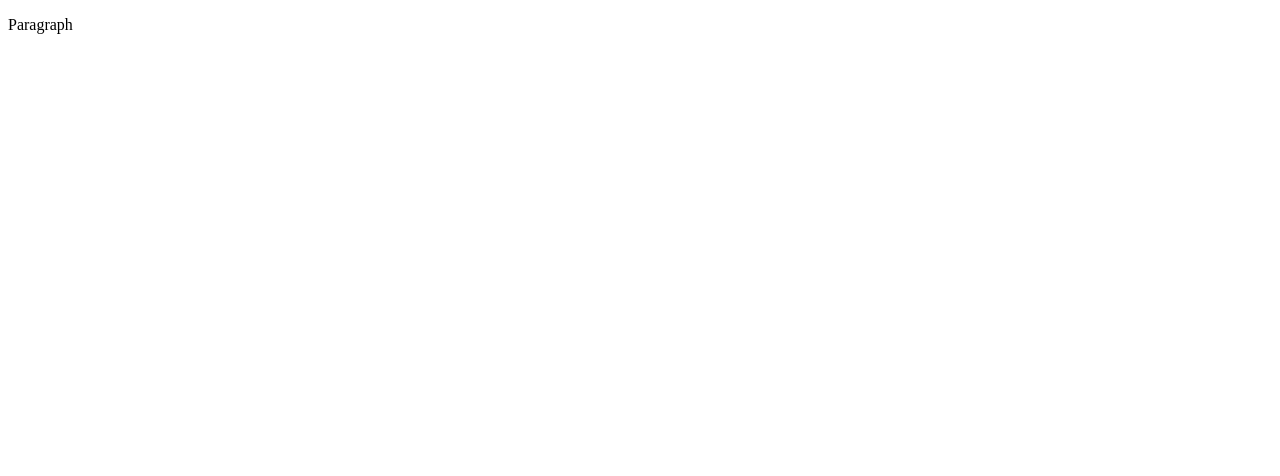
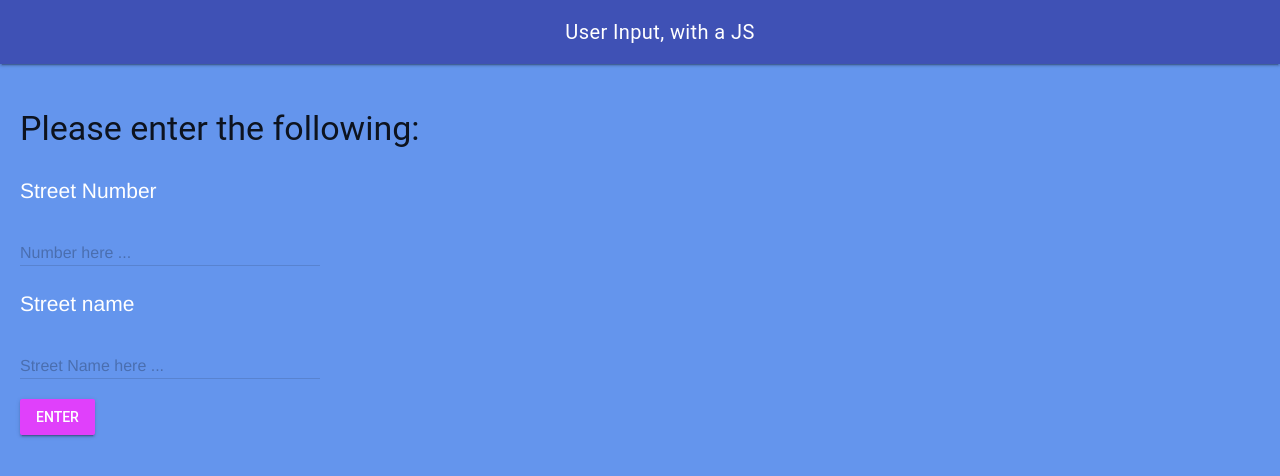
Before and after one commit to MTHS-ICS2O-2-2022/ICSO-Unit-2-03-Fares-Abdelkader, a plain HTML site: page index.html in a window 1280 px wide. Drawn offline with nearby package versions, Linux system fonts and the light colour scheme.

Commit message:
Index.html

```diff
--- a/css/style.css
+++ b/css/style.css
@@ -1,4 +1,33 @@
-/* Created by: Mr. Coxall
+/* Created by: Fares.Abdelkader
 * Created on: Sep 2020
 * This file contains the CSS for index.html
 */
+
+.mdl-layout__header-row {
+  align-items: center;
+  justify-content: center;
+}
+
+.mdl-layout__content {
+  padding-left: 15pt;
+  padding-right: 15pt;
+  padding-top: 15pt;
+}
+
+/* Due to error in MDL : https://github.com/google/material-design-lite/issues/5281
+*/
+.mdl-ripple {
+  background: #000;
+  opacity: 0.001;
+}
+
+body {
+  background-color: cornflowerblue;
+}
+
+p {
+  color: white;
+  font-family: Helvetica, Arial, sans-serif;
+  font-size: 1.5rem;
+  padding-top: 5pt;
+}
--- a/index.html
+++ b/index.html
@@ -1,9 +1,60 @@
 <!DOCTYPE html>
 <html>
-  <head>
-    <title>Title</title>
-  </head>
-  <body>
-    <p>Paragraph</p>
-  </body>
+<head>
+  <meta charset="utf-8" />
+  <meta name="description" content="User Input, with JavaScript" />
+  <meta name="keywords" content="mths, ics2o" />
+  <meta name="author" content="Fares Abdelkader" />
+  <meta name="viewport" content="width=device-width, initial-scale=1.0" />
+  <link rel="apple-touch-icon" sizes="180x180" href="apple-touch-icon.png" />
+  <link rel="icon" type="image/png" sizes="32x32" href="favicon-32x32.png" />
+  <link rel="icon" type="image/png" sizes="16x16" href="favicon-16x16.png" />
+  <link rel="manifest" href="site.webmanifest" />
+  <link rel="stylesheet" href="https://fonts.googleapis.com/icon?family=Material+Icons" />
+  <link rel="stylesheet" href="https://code.getmdl.io/1.3.0/material.indigo-purple.min.css" />
+  <link rel="stylesheet" href="./css/style.css">
+  <title>User Input, with a JS</title>
+</head>
+<body>
+  <script defer src="https://code.getmdl.io/1.3.0/material.min.js"></script>
+  <script src="./js/script.js"></script>
+  <div class="mdl-layout mdl-js-layout mdl-layout--fixed-header">
+    <header class="mdl-layout__header">
+      <div class="mdl-layout__header-row">
+        <span class="mdl-layout-title">User Input, with a JS</span>
+      </div>
+    </header>
+    <main class="mdl-layout__content">
+      <h3>Please enter the following:</h3>
+      <!-- Numeric Textfield -->
+      <form action="#">
+        <p>Street Number</p>
+        <div class="mdl-textfield mdl-js-textfield">
+          <input class="mdl-textfield__input" type="text" pattern="-?[0-9]*(\.[0-9]+)?" id="street-number-entered">
+          <label class="mdl-textfield__label" for="street-number-entered">Number here ...</label>
+          <span class="mdl-textfield__error">Input is not a number!</span>
+        </div>
+      </form>
+      <!-- Simple Textfield -->
+      <form action="#">
+        <p>Street name</p>
+        <div class="mdl-textfield mdl-js-textfield">
+          <input class="mdl-textfield__input" type="text" id="Street-name">
+          <label class="mdl-textfield__label" for="Street-name">Street Name here ...</label>
+        </div>
+      </form>
+      <!-- Raised button with ripple -->
+      <button class="mdl-button mdl-js-button mdl-button--raised mdl-js-ripple-effect mdl-button--accent"
+        onclick="enterClicked()">
+        Enter
+      </button>
+      <br>
+      <br>
+      <br>
+      <div id="user-info">
+        <div id="address"></div>
+      </div>
+    </main>
+  </div>
+</body>
 </html>
--- a/js/script.js
+++ b/js/script.js
@@ -1,5 +1,15 @@
-// Copyright (c) 2020 Mr. Coxall All rights reserved
-//
-// Created by: Mr. Coxall
-// Created on: Sep 2020
+// Created by: Fares.Abdelkader
+// Created on: March 2022
 // This file contains the JS functions for index.html
+
+/**
+ * This function gets users first name and age and shows it back to user.
+ */
+function enterClicked() {
+  // input
+  const streetnumber = parseInt(document.getElementById("street-number-entered").value)
+  const streetname = document.getElementById("Street-name").value
+  // output
+  document.getElementById("address").innerHTML =
+    "Your address is: " + streetnumber + streetname + "."
+}
```
Also changed, not shown: images/street.jpg (added).
